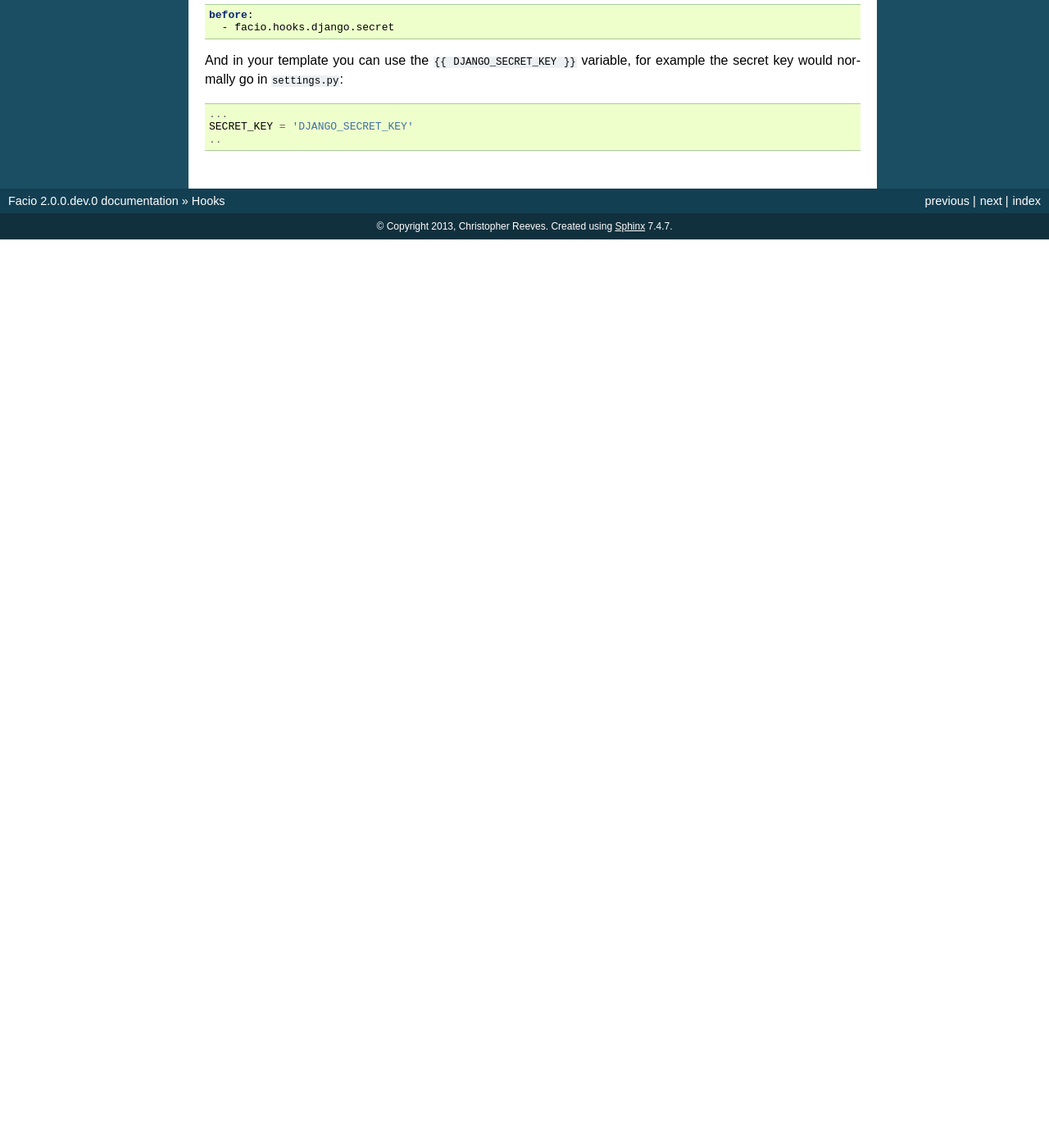
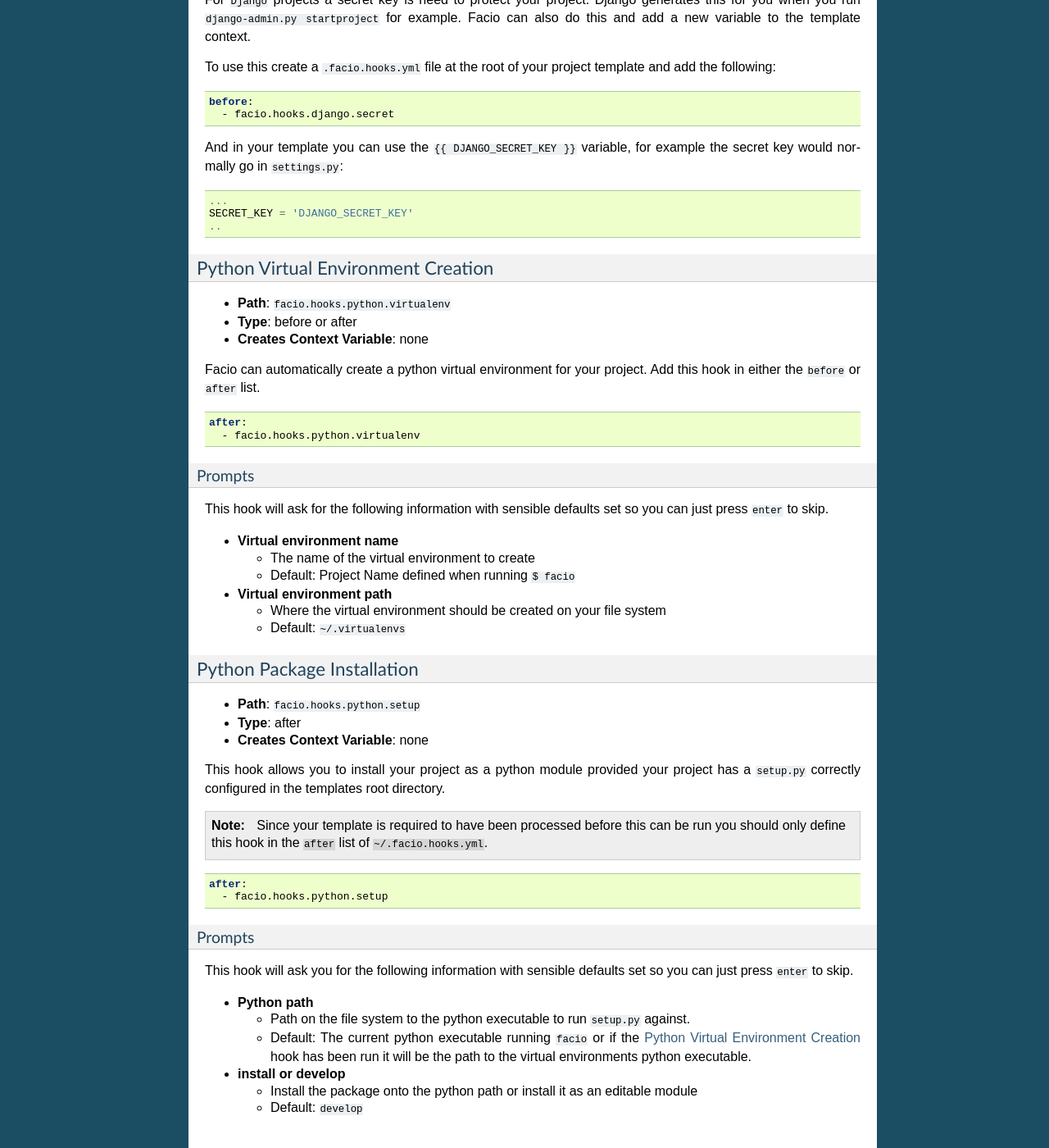
Before and after one commit to krak3n/Facio, a Sphinx documentation site: the page built from docs/hooks.rst, in a window 1280 px wide and 1400 px high, scrolled down 673 px. Shown: the whole window at 82% size. Built offline with Sphinx 7.4.7, drawn with Linux system fonts in a browser that asks for light colours; before the commit the page ends 965 px from its top, so only the background shows below that; some of the changed text lies outside the part shown.

Commit message:
Documentation for bundled hooks

```diff
--- a/docs/hooks.rst
+++ b/docs/hooks.rst
@@ -7,7 +7,15 @@ run either before or after the project template is rendered.
 Hooks are defined on a per project basis and are set in a file which resides
 in the project template itself. This file is called ``.facio.hooks.yml``. It is
 a ``YAML`` formated file consisting of a ``before`` and an ``after`` list of
-python dotted paths to code to run.
+python dotted paths to code to run. For example:
+
+.. code-block:: yaml
+
+    before:
+      - path.to.foo
+
+    after:
+      - path.to.bar
 
 We will go into more detail about how to write your own later however for now
 we will show you how to use the bundled hooks that come with Facio.
@@ -47,3 +55,78 @@ example the secret key would normally go in ``settings.py``:
     ...
     SECRET_KEY = 'DJANGO_SECRET_KEY'
     ..
+
+.. _python-virtualenv-hook-label:
+
+Python Virtual Environment Creation
+~~~~~~~~~~~~~~~~~~~~~~~~~~~~~~~~~~~
+
+* **Path**: ``facio.hooks.python.virtualenv``
+* **Type**: before or after
+* **Creates Context Variable**: none
+
+Facio can automatically create a python virtual environment for your project.
+Add this hook in either the ``before`` or ``after`` list.
+
+.. code-block:: yaml
+
+    after:
+      - facio.hooks.python.virtualenv
+
+Prompts
+^^^^^^^
+
+This hook will ask for the following information with sensible defaults set so
+you can just press ``enter`` to skip.
+
+* **Virtual environment name**
+
+  * The name of the virtual environment to create
+  * Default: Project Name defined when running ``$ facio``
+
+* **Virtual environment path**
+
+  * Where the virtual environment should be created on your file system
+  * Default: ``~/.virtualenvs``
+
+Python Package Installation
+~~~~~~~~~~~~~~~~~~~~~~~~~~~
+
+* **Path**: ``facio.hooks.python.setup``
+* **Type**: after
+* **Creates Context Variable**: none
+
+This hook allows you to install your project as a python module provided your
+project has a ``setup.py`` correctly configured in the templates root
+directory.
+
+.. note::
+
+    Since your template is required to have been processed before this can be run
+    you should only define this hook in the ``after`` list of
+    ``~/.facio.hooks.yml``.
+
+.. code-block:: yaml
+
+    after:
+      - facio.hooks.python.setup
+
+Prompts
+^^^^^^^
+
+This hook will ask you for the following information with sensible defaults set
+so you can just press ``enter`` to skip.
+
+* **Python path**
+
+  * Path on the file system to the python executable to run ``setup.py``
+    against.
+  * Default: The current python executable running ``facio`` or if the
+    :ref:`python-virtualenv-hook-label` hook has been run it will be the path
+    to the virtual environments python executable.
+
+* **install or develop**
+
+  * Install the package onto the python path or install it as an editable
+    module
+  * Default: ``develop``
```
